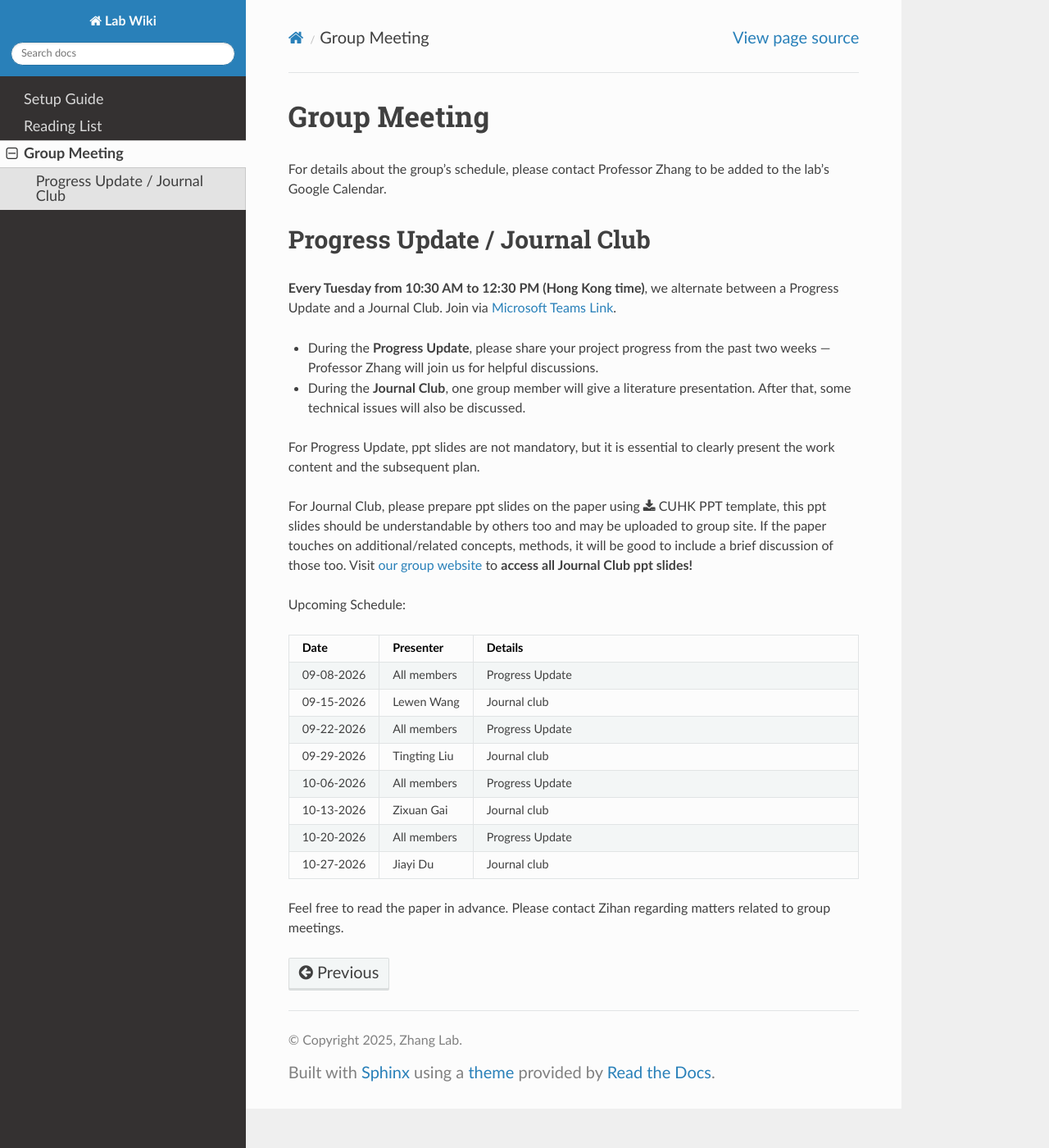
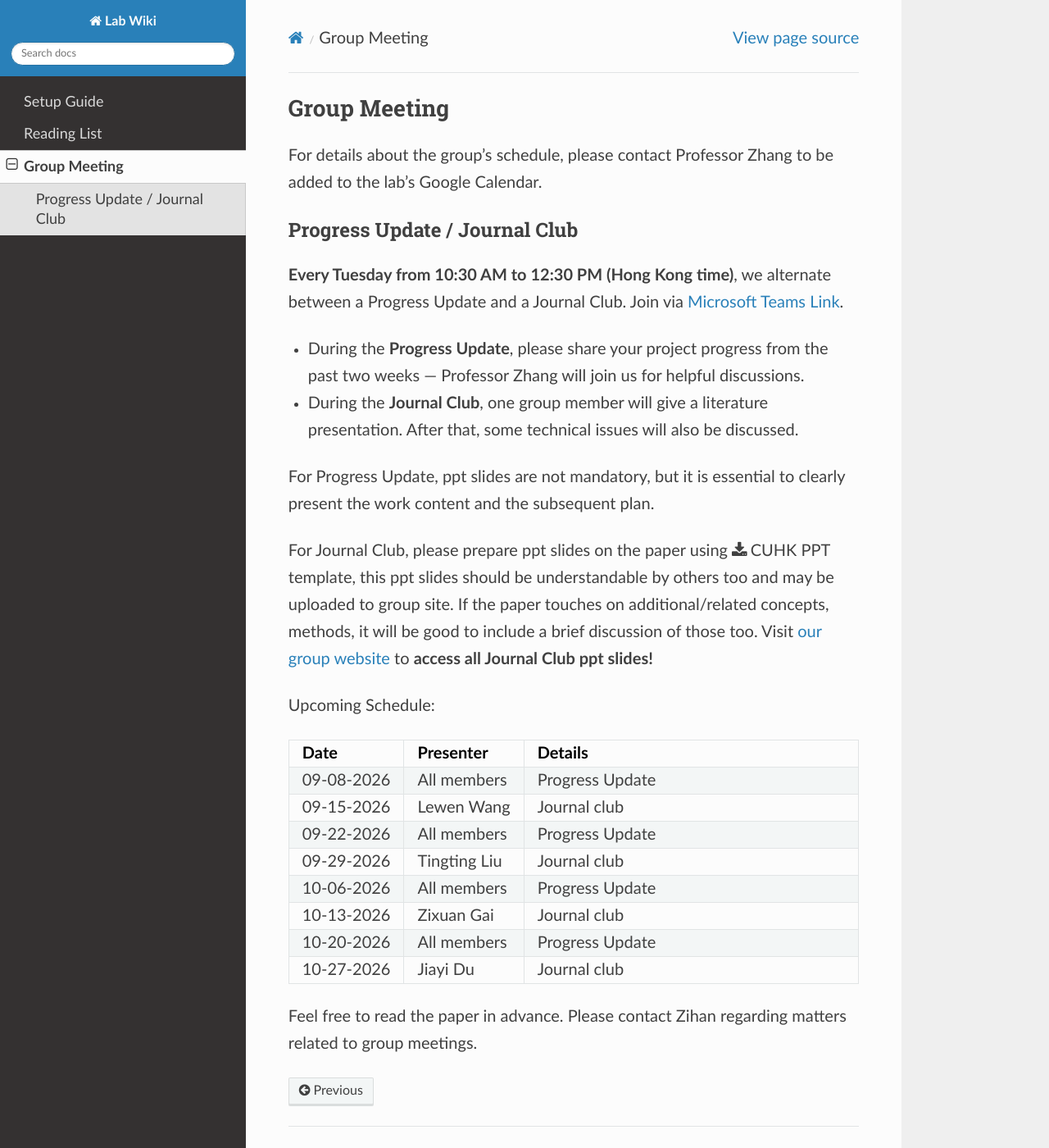
Before and after one commit to xinglong-zhang/labwiki, a Sphinx documentation site: the page built from docs/source/meeting.rst, in a window 1280 px wide and 1400 px high. Shown: the whole window at 82% size. Built offline with Sphinx 7.4.7 and the Read the Docs theme 3.1.0, drawn with Linux system fonts in a browser that asks for light colours.

Commit message:
Apply larger font to documentation elements

```diff
--- a/docs/source/_static/custom.css
+++ b/docs/source/_static/custom.css
@@ -1,15 +1,24 @@
-/* Increase main content font size */
-.rst-content {
-    font-size: 20px;
+/* Main text */
+.rst-content p,
+.rst-content li,
+.rst-content dd {
+    font-size: 20px !important;
     line-height: 1.65;
 }
 
-/* Slightly enlarge sidebar navigation */
-.wy-menu-vertical a {
-    font-size: 18px;
+/* Tables */
+.rst-content table.docutils td,
+.rst-content table.docutils th {
+    font-size: 18px !important;
 }
 
-/* Keep code reasonably compact */
+/* Sidebar navigation */
+.wy-menu-vertical a {
+    font-size: 18px !important;
+    line-height: 1.35;
+}
+
+/* Code */
 .rst-content code,
 .rst-content pre {
     font-size: 0.92em;
```
